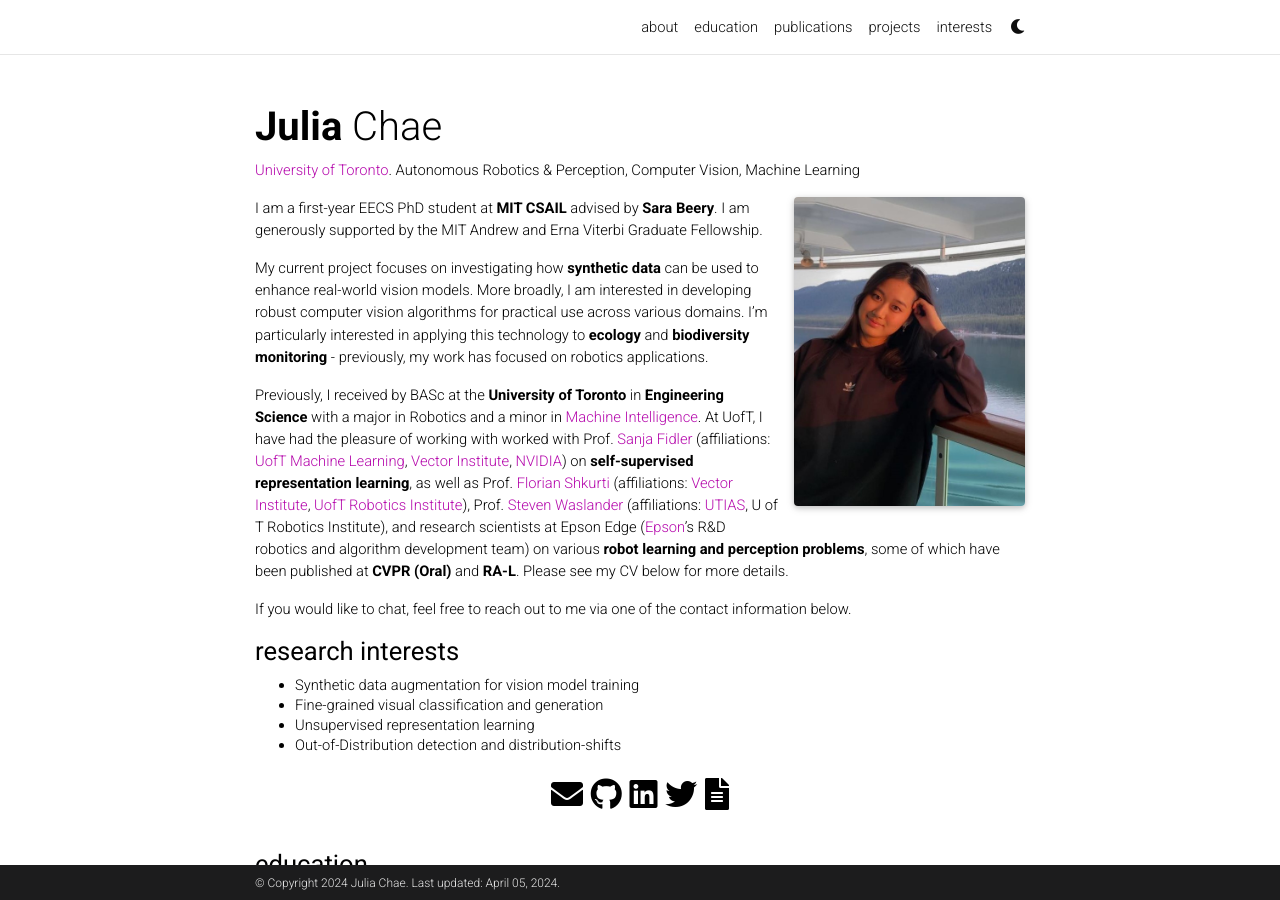
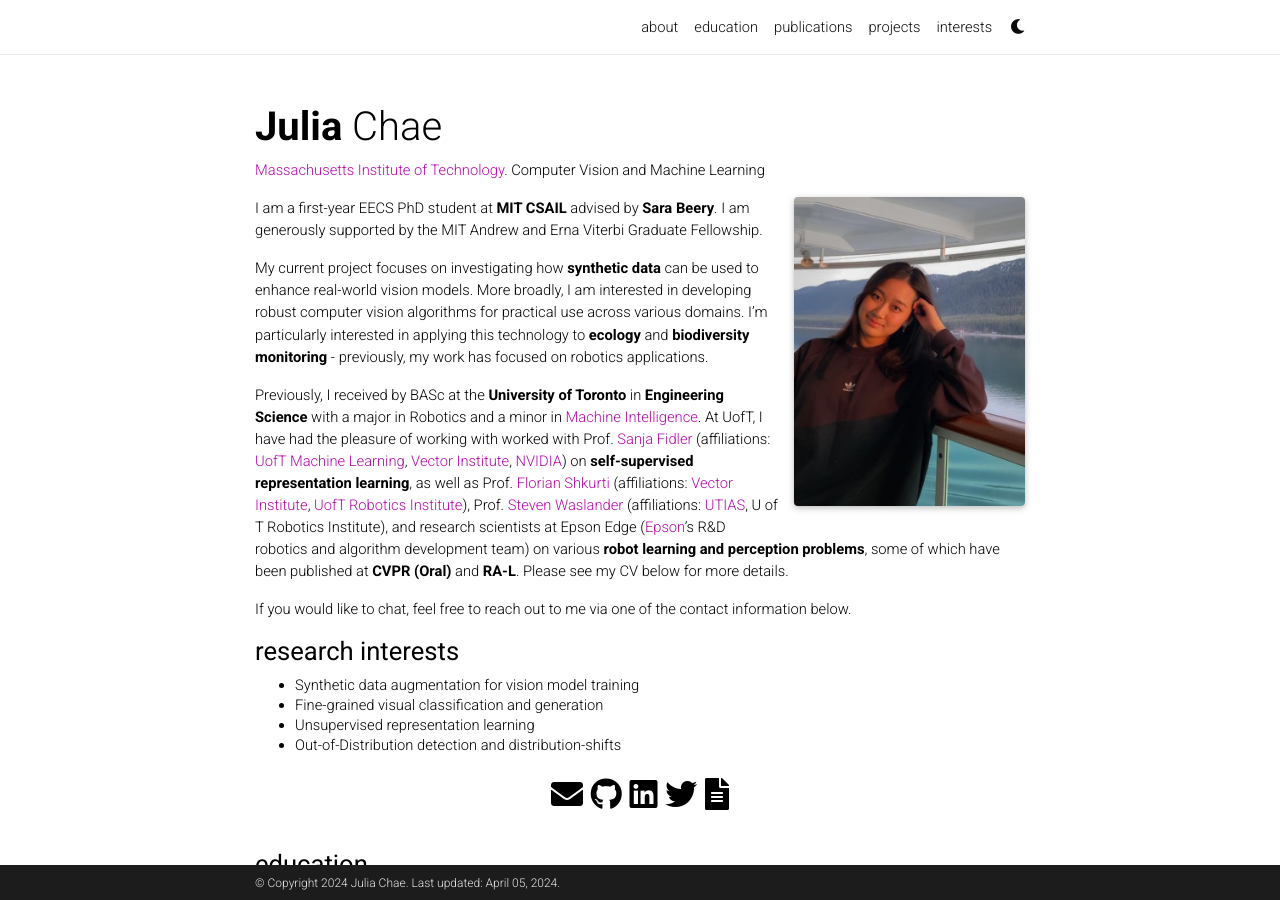
Before and after one commit to JuliaChae/JuliaChae.github.io, a Jekyll site: the page built from _pages/about.md, in a window 1280 px wide and 900 px high. Built offline with Jekyll 4.4.1, drawn with Linux system fonts in a browser that asks for light colours; full-size pictures stand in for the smaller copies a plugin makes; comment, search, counter and statistics services are not loaded; a style sheet for code colours, icons or effects is not loaded.

Commit message:
adding about update and ruly version update

```diff
--- a/_pages/about.md
+++ b/_pages/about.md
@@ -2,7 +2,7 @@
 layout: about
 title: about
 permalink: /
-subtitle: <a href='#'>University of Toronto</a>. Autonomous Robotics & Perception, Computer Vision, Machine Learning
+subtitle: <a href='https://www.eecs.mit.edu/'>Massachusetts Institute of Technology</a>. Computer Vision and Machine Learning
 
 profile:
   align: right
```
Also changed, not shown: .github/workflows/deploy.yml.
